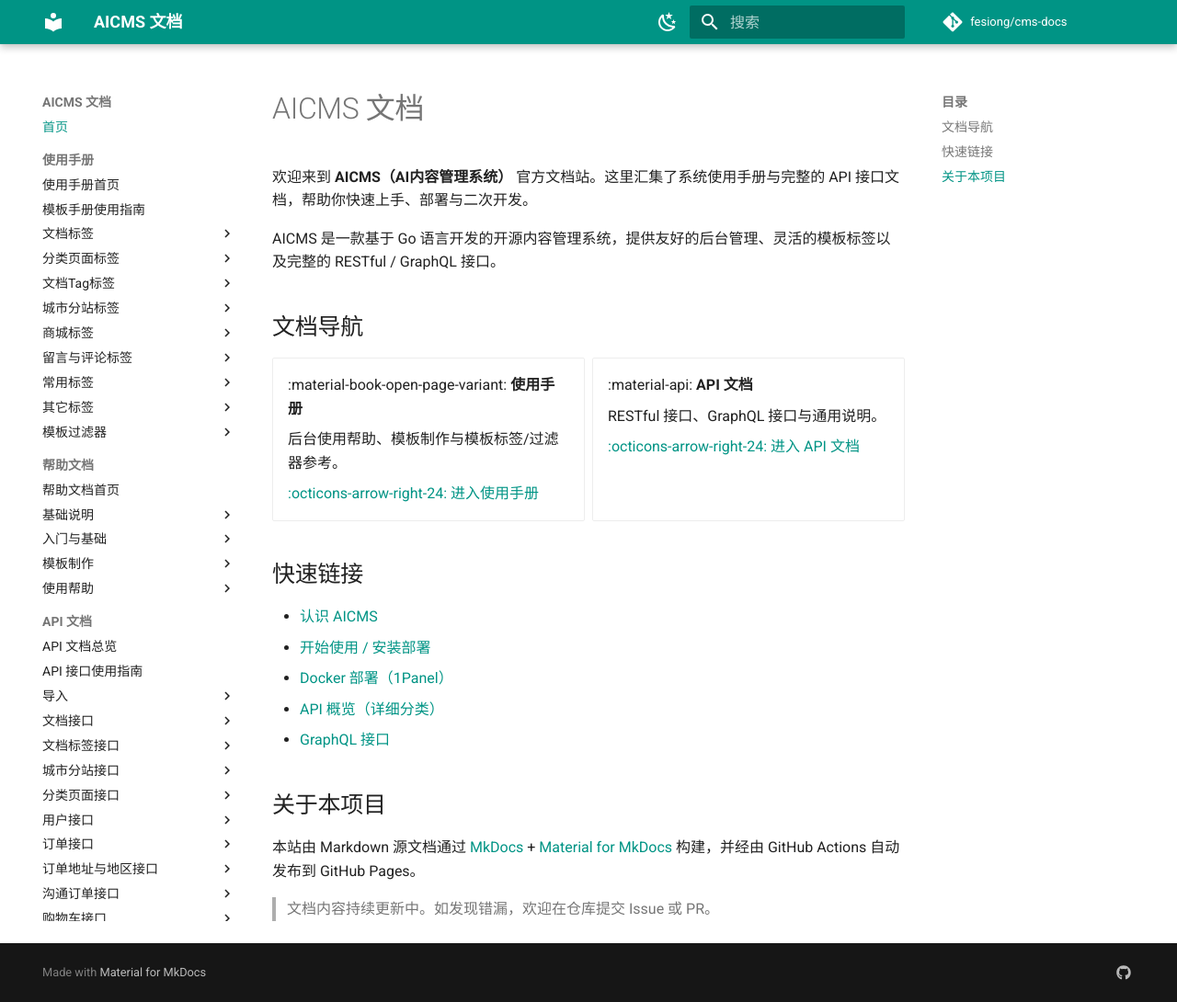
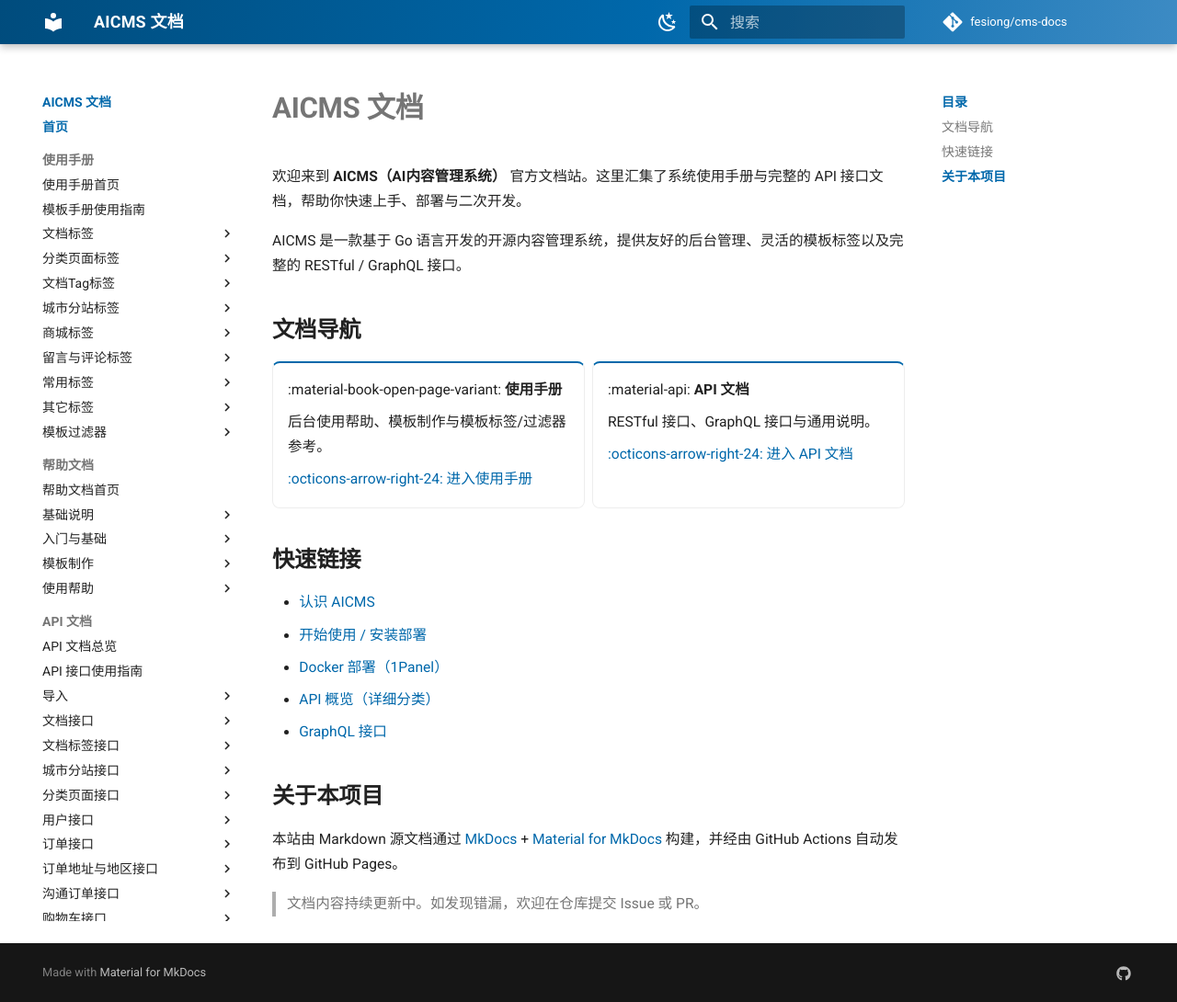
Before and after one commit to fesiong/cms-docs, an MkDocs documentation site: the page built from docs/index.md, in a window 1280 px wide and 1090 px high. Shown: the whole window at 92% size. Built offline with MkDocs 1.6.1 and Material for MkDocs 9.7.7, drawn with Linux system fonts in a browser that asks for light colours; comment, search, counter and statistics services are not loaded.

Commit message:
update theme

```diff
--- /dev/null
+++ b/docs/stylesheets/extra.css
@@ -0,0 +1,247 @@
+/* ==========================================================================
+   AICMS 文档站 —— 自定义样式
+   --------------------------------------------------------------------------
+   加载顺序（Material 主题 base.html）：
+     main.min.css → palette.min.css → extra.css
+   因此本文件中的规则对同优先级选择器具有最终决定权，可直接覆盖主题默认值。
+
+   约定：
+   - 所有自定义属性统一收敛到 :root 下，便于一处修改、全站生效。
+   - 深色模式（slate）需单独覆盖配色，主题的 palette.css 对
+     [data-md-color-scheme="slate"] 提供了更高的属性选择器优先级。
+   ========================================================================== */
+
+/* --------------------------------------------------------------------------
+   1. 品牌配色
+   主色取自 AICMS 前台模板的官方主色 #0068AB，与站点视觉保持一致。
+   -------------------------------------------------------------------------- */
+:root {
+  /* 主色三档：Material 用 light/dark 派生悬停与按下态 */
+  --md-primary-fg-color: #0068ab;
+  --md-primary-fg-color--light: #3d8bc4;
+  --md-primary-fg-color--dark: #004c7d;
+  --md-primary-bg-color: #ffffff;
+  --md-primary-bg-color--light: #ffffffb3;
+
+  --md-accent-fg-color: #0068ab;
+  --md-accent-fg-color--transparent: #0068ab1a;
+
+  /* AICMS 品牌辅助色 */
+  --aicms-blue: #0068ab;
+  --aicms-blue-light: #3d8bc4;
+  --aicms-blue-dark: #004c7d;
+  --aicms-ink: #1b2733;
+  --aicms-muted: #5b6b7a;
+  --aicms-rule: #dfe6ed;
+  --aicms-surface: #f6f9fc;
+}
+
+/* 深色模式：底色反转，主色提亮以保证对比度 */
+[data-md-color-scheme="slate"] {
+  --md-primary-fg-color: #4aa3dc;
+  --md-primary-fg-color--light: #79bce6;
+  --md-primary-fg-color--dark: #2d7fb8;
+
+  --aicms-blue: #4aa3dc;
+  --aicms-blue-light: #79bce6;
+  --aicms-blue-dark: #2d7fb8;
+  --aicms-ink: #e6edf3;
+  --aicms-muted: #9fb0c0;
+  --aicms-rule: #2b3947;
+  --aicms-surface: #1c2733;
+}
+
+/* --------------------------------------------------------------------------
+   2. 字体
+   主题默认加载 Roboto / Roboto Mono，中文会回落到系统字体。
+   这里显式指定中英混排栈，并让代码字体优先使用等宽中文，避免行内码字形跳变。
+   -------------------------------------------------------------------------- */
+:root {
+  --md-text-font-family: "Inter", "PingFang SC", "Hiragino Sans GB",
+    "Microsoft YaHei", "Source Han Sans SC", "Noto Sans CJK SC", sans-serif;
+  --md-code-font-family: "JetBrains Mono", "SFMono-Regular", Menlo, Consolas,
+    "PingFang SC", "Microsoft YaHei", monospace;
+}
+
+/* 标题使用更紧凑的字重与字距，中文标题不额外加粗以免笔画糊成一团 */
+.md-typeset h1,
+.md-typeset h2,
+.md-typeset h3,
+.md-typeset h4,
+.md-typeset h5,
+.md-typeset h6 {
+  font-weight: 650;
+  letter-spacing: -0.01em;
+}
+
+/* --------------------------------------------------------------------------
+   3. 顶部导航
+   -------------------------------------------------------------------------- */
+.md-header {
+  background: linear-gradient(
+    100deg,
+    var(--aicms-blue-dark) 0%,
+    var(--aicms-blue) 55%,
+    var(--aicms-blue-light) 100%
+  );
+}
+
+.md-header__title {
+  font-weight: 700;
+  letter-spacing: 0.01em;
+}
+
+/* 顶栏链接在深色底上需要提亮 */
+.md-header__button.md-logo img,
+.md-header__title,
+.md-header__topic {
+  color: #fff;
+}
+
+/* --------------------------------------------------------------------------
+   4. 侧边导航
+   -------------------------------------------------------------------------- */
+.md-nav__title {
+  font-weight: 700;
+  color: var(--aicms-blue);
+}
+
+[data-md-color-scheme="slate"] .md-nav__title {
+  color: var(--aicms-blue);
+}
+
+/* 当前页高亮：主题用 font-weight，这里补一条左侧色条强化定位 */
+.md-nav__link--active {
+  font-weight: 700;
+}
+
+.md-nav__item--section > .md-nav__link {
+  font-weight: 600;
+}
+
+/* --------------------------------------------------------------------------
+   5. 正文排版
+   -------------------------------------------------------------------------- */
+.md-typeset {
+  font-size: 0.78rem;
+  line-height: 1.75;
+}
+
+.md-typeset p,
+.md-typeset li {
+  line-height: 1.75;
+}
+
+/* 中文正文两端对齐会造成间距不均，保持左对齐更易读 */
+.md-typeset p {
+  text-align: left;
+}
+
+/* 链接下划线：悬停时才显现，避免正文被线条切割 */
+.md-typeset a:not(:hover) {
+  text-decoration: none;
+  border-bottom: 1px solid transparent;
+}
+
+.md-typeset a:hover {
+  border-bottom-color: var(--aicms-blue);
+}
+
+/* --------------------------------------------------------------------------
+   6. 代码块
+   -------------------------------------------------------------------------- */
+.md-typeset code {
+  border-radius: 3px;
+  padding: 0.1em 0.35em;
+}
+
+/* 代码块头部（复制按钮所在行）*/
+.md-typeset pre > code {
+  padding: 0;
+}
+
+/* 行内代码在浅色底上更易辨识 */
+.md-typeset :not(pre) > code {
+  background: var(--aicms-surface);
+  border: 1px solid var(--aicms-rule);
+  color: var(--aicms-blue-dark);
+}
+
+[data-md-color-scheme="slate"] .md-typeset :not(pre) > code {
+  color: var(--aicms-blue-light);
+}
+
+/* --------------------------------------------------------------------------
+   7. 表格
+   API 文档大量使用「字段名 / 类型 / 必填 / 说明」四列表格，
+   默认样式在窄屏下容易挤成一行，这里允许横向滚动并固定首列。
+   -------------------------------------------------------------------------- */
+.md-typeset table:not([class]) {
+  display: table;
+  width: 100%;
+  border-collapse: collapse;
+  font-size: 0.72rem;
+}
+
+.md-typeset table:not([class]) th {
+  background: var(--aicms-surface);
+  font-weight: 700;
+  color: var(--aicms-ink);
+  border-bottom: 2px solid var(--aicms-blue);
+  white-space: nowrap;
+}
+
+.md-typeset table:not([class]) td,
+.md-typeset table:not([class]) th {
+  padding: 0.5rem 0.7rem;
+  border-bottom: 1px solid var(--aicms-rule);
+  vertical-align: top;
+}
+
+.md-typeset table:not([class]) tbody tr:nth-child(even) {
+  background: color-mix(in srgb, var(--aicms-surface) 55%, transparent);
+}
+
+/* --------------------------------------------------------------------------
+   8. 提示框（admonition）
+   -------------------------------------------------------------------------- */
+.md-typeset .admonition,
+.md-typeset details {
+  border-radius: 6px;
+  box-shadow: none;
+  border-left: 3px solid var(--md-primary-fg-color);
+}
+
+.md-typeset .admonition > .admonition-title,
+.md-typeset details > summary {
+  font-weight: 650;
+}
+
+/* --------------------------------------------------------------------------
+   9. 首页卡片
+   -------------------------------------------------------------------------- */
+.md-typeset .grid.cards > ul > li {
+  border-radius: 8px;
+  border-top: 2px solid var(--aicms-blue);
+  transition: transform 0.18s ease, box-shadow 0.18s ease;
+}
+
+.md-typeset .grid.cards > ul > li:hover {
+  transform: translateY(-2px);
+  box-shadow: 0 6px 18px rgb(0 104 171 / 12%);
+}
+
+/* --------------------------------------------------------------------------
+   10. 通用微调
+   -------------------------------------------------------------------------- */
+.md-typeset hr {
+  border-bottom: 1px solid var(--aicms-rule);
+}
+
+/* 目录层级线条用品牌色，强化纵向层级感 */
+.md-nav__secondary .md-nav__link {
+  font-size: 0.66rem;
+}
+.iniframe {
+
+}
--- a/mkdocs.yml
+++ b/mkdocs.yml
@@ -11,6 +11,7 @@ use_directory_urls: true
 theme:
   name: material
   language: zh
+  custom_dir: overrides
   features:
     - navigation.sections
     - navigation.top
@@ -20,15 +21,18 @@ theme:
     - search.suggest
     - search.highlight
   palette:
+    # primary/accent 设为 custom，实际色值由 docs/stylesheets/extra.css 中的
+    # --md-primary-fg-color 提供（对齐 AICMS 官方主色 #0068AB）。
+    # 若填 teal 等内置色名，主题的 palette.css 会重新声明该色并覆盖自定义值。
     - scheme: default
-      primary: teal
-      accent: teal
+      primary: custom
+      accent: custom
       toggle:
         icon: material/weather-night
         name: 切换深色模式
     - scheme: slate
-      primary: teal
-      accent: teal
+      primary: custom
+      accent: custom
       toggle:
         icon: material/weather-sunny
         name: 切换浅色模式
@@ -58,6 +62,10 @@ extra:
   social:
     - icon: fontawesome/brands/github
       link: https://github.com/fesiong/cms-docs
+
+# 自定义样式表（在主题自带 CSS 之后加载，具有最终覆盖权）
+extra_css:
+  - stylesheets/extra.css
 
 nav:
   - 首页: index.md
--- /dev/null
+++ b/overrides/main.html
@@ -0,0 +1,51 @@
+{% extends "base.html" %}
+
+{#-
+  AICMS 文档站 —— 模板覆盖层
+  --------------------------------------------------------------------------
+  overrides/ 目录由 mkdocs.yml 的 theme.custom_dir 指定，Material 会优先从这里
+  查找模板文件，找不到时回落到主题自带模板。因此只需覆盖需要改动的部分。
+
+  此处注入：
+  1. OG / Twitter 社交卡片元信息
+  2. JSON-LD 结构化数据（TechArticle / BreadcrumbList），供生成式引擎理解页面语义
+-#}
+
+{% block extrahead %}
+  {{ super() }}
+
+  {%- set page_title = page.title if page and page.title else config.site_name -%}
+  {%- set page_desc = page.meta.description if page and page.meta and page.meta.description
+      else config.site_description -%}
+  {%- set page_url = page.canonical_url if page and page.canonical_url
+      else (config.site_url | default('')) -%}
+  {%- set page_updated = page.meta.git_revision_date if page and page.meta and page.meta.git_revision_date else '' -%}
+
+  <meta property="og:type" content="article">
+  <meta property="og:site_name" content="{{ config.site_name }}">
+  <meta property="og:title" content="{{ page_title }}">
+  <meta property="og:description" content="{{ page_desc }}">
+  <meta property="og:url" content="{{ page_url }}">
+  <meta name="twitter:card" content="summary_large_image">
+
+  <script type="application/ld+json">
+  {
+    "@context": "https://schema.org",
+    "@type": "TechArticle",
+    "name": {{ page_title | tojson }},
+    "description": {{ page_desc | tojson }},
+    "url": {{ page_url | tojson }},
+    "inLanguage": "zh-CN",
+    "isPartOf": {
+      "@type": "WebSite",
+      "name": {{ config.site_name | tojson }},
+      "url": {{ (config.site_url | default('')) | tojson }}
+    },
+    "publisher": {
+      "@type": "Organization",
+      "name": {{ config.site_author | default(config.site_name) | tojson }}
+    }{% if page_updated %},
+    "dateModified": {{ page_updated | tojson }}{% endif %}
+  }
+  </script>
+{% endblock %}
```
